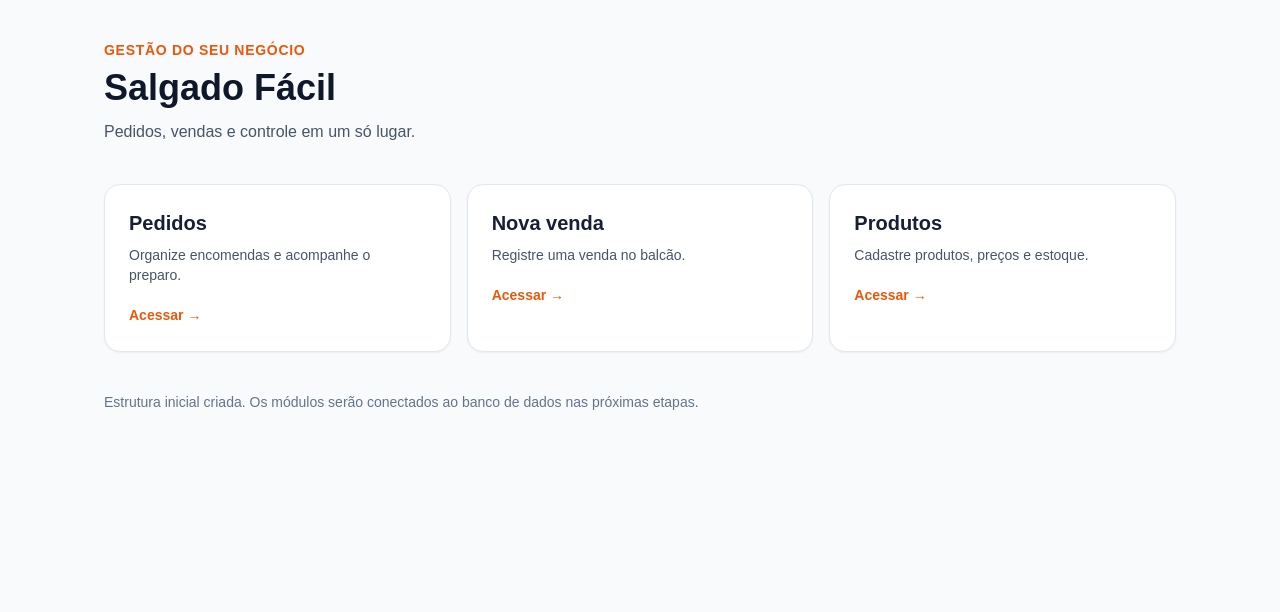
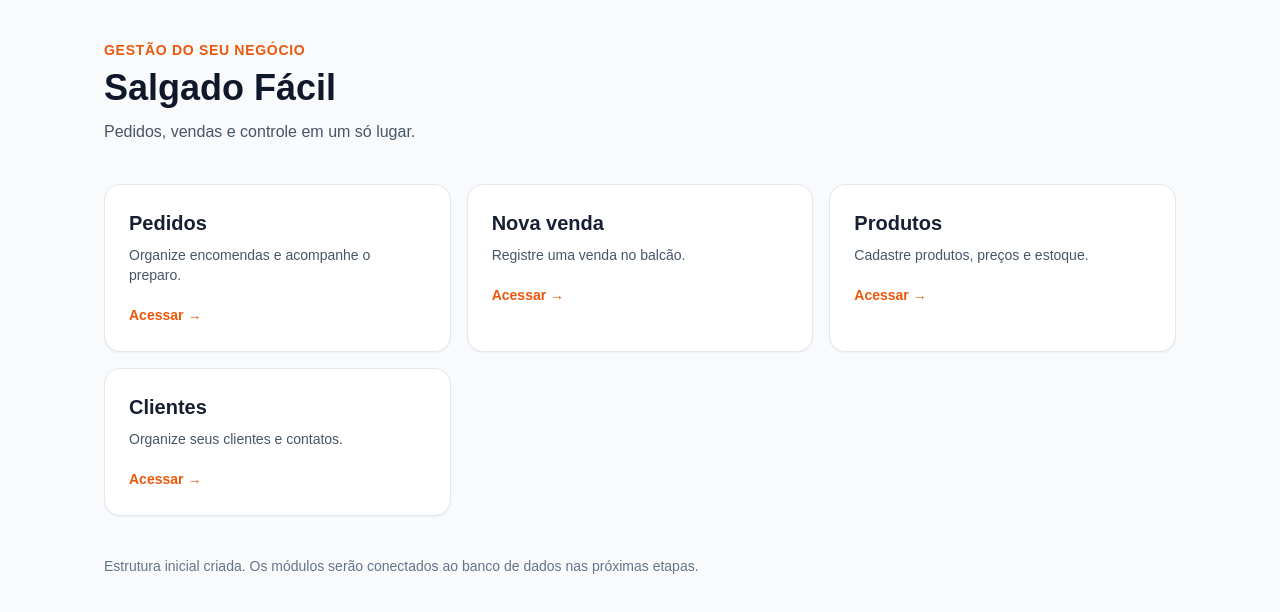
Before and after one commit to faberalexsandro2011-lab/salgado-facil, a Next.js app: page / in a window 1280 px wide. Shown: the top 612 px of the page. Built offline with nearby package versions, Linux system fonts and the light colour scheme.

Commit message:
Adicionar acesso ao módulo de clientes na página inicial

```diff
--- a/src/app/page.tsx
+++ b/src/app/page.tsx
@@ -4,6 +4,7 @@ const atalhos = [
   ["Pedidos", "/pedidos", "Organize encomendas e acompanhe o preparo."],
   ["Nova venda", "/vendas/nova", "Registre uma venda no balcão."],
   ["Produtos", "/produtos", "Cadastre produtos, preços e estoque."],
+  ["Clientes", "/clientes", "Organize seus clientes e contatos."],
 ];
 
 export default function HomePage() {
```
